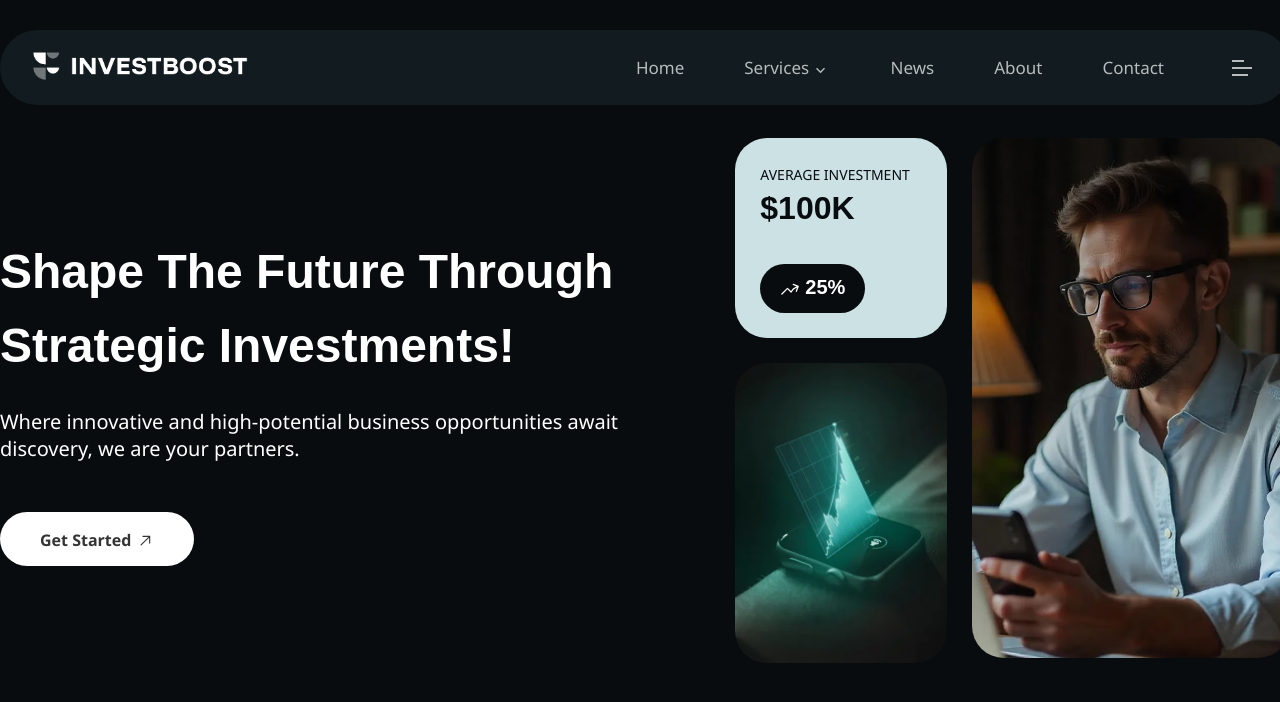
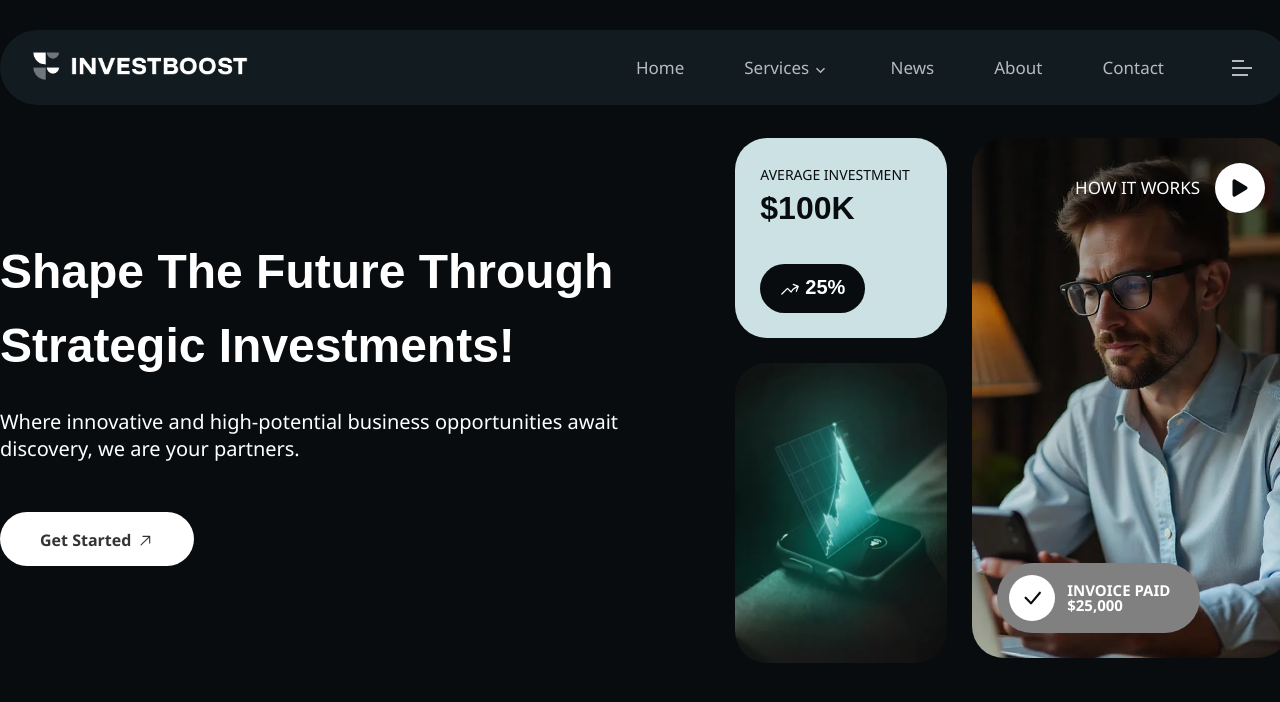
Before and after one commit to ormahbub/react-frontend-headless, a React (Vite) app: page / in a window 1280 px wide. Shown: the top 702 px of the page. Built offline with nearby package versions, Linux system fonts and the light colour scheme; a web font is replaced by a local one.

Commit message:
Added content and style for the card-3.

```diff
--- a/src/pages/Home/Hero/Hero.css
+++ b/src/pages/Home/Hero/Hero.css
@@ -90,6 +90,9 @@
   background-size: 116%;
   background-repeat: no-repeat;
   background-position: center center;
+  display: flex;
+  flex-direction: column;
+  justify-content: space-between;
 }
 .small-cards .card-2:hover {
   background-size: 115%;
@@ -135,3 +138,61 @@
   color: #ffffff;
   font-family: "Funnel Display", sans-serif;
 }
+
+.card-3 .card-top {
+  display: flex;
+  justify-content: end;
+  align-items: center;
+  column-gap: 15px;
+}
+.card-3 .card-top .text {
+  font-size: 17px;
+  color: #ffffff;
+  font-family: "Segoe UI", sans-serif;
+  line-height: 28px;
+}
+.card-3 .card-top .icon {
+  background-color: #ffffff;
+  font-size: 24px;
+  color: #080c0e;
+  height: 50px;
+  width: 50px;
+  line-height: 42px;
+  text-align: center;
+  display: flex;
+  justify-content: center;
+  align-content: end;
+  border-radius: 100%;
+  display: inline-block;
+}
+
+.card-3 .card-bottom .card-btn {
+  background-color: gray;
+  padding: 12px 30px 12px 12px;
+  border-radius: 50px;
+  display: inline-flex;
+  justify-content: space-between;
+  align-items: center;
+  column-gap: 12px;
+  flex-direction: row;
+}
+.card-3 .card-bottom .icon {
+  color: #080c0e;
+  font-size: 24px;
+  background-color: #ffffff;
+  height: 46px;
+  width: 46px;
+  display: inline-block;
+  text-align: center;
+  display: flex;
+  justify-content: center;
+  align-items: center;
+  border-radius: 100%;
+}
+.card-3 .card-bottom p {
+  font-size: 15px;
+  line-height: 15px;
+  color: #ffffff;
+  font-family: "Segoe UI", sans-serif;
+  font-weight: 600;
+}
--- a/src/pages/Home/Hero/Hero.jsx
+++ b/src/pages/Home/Hero/Hero.jsx
@@ -1,6 +1,8 @@
 import { GoArrowUpRight } from "react-icons/go";
 import "./Hero.css";
 import { HiOutlineArrowTrendingUp } from "react-icons/hi2";
+import { IoPlay } from "react-icons/io5";
+import { BsCheckLg } from "react-icons/bs";
 
 const Hero = () => {
   return (
@@ -40,7 +42,25 @@ const Hero = () => {
             <div className="card card-2"></div>
           </div>
           <div className="large-cards">
-            <div className="card card-3"></div>
+            <div className="card card-3">
+              <div className="card-top">
+                <p className="text">How it works</p>
+                <span className="icon">
+                  <IoPlay />
+                </span>
+              </div>
+              <div className="card-bottom">
+                <div className="card-btn">
+                  <span className="icon">
+                    <BsCheckLg />
+                  </span>
+                  <div className="text">
+                    <p>Invoice Paid</p>
+                    <p>$25,000</p>
+                  </div>
+                </div>
+              </div>
+            </div>
           </div>
         </div>
       </div>
```
